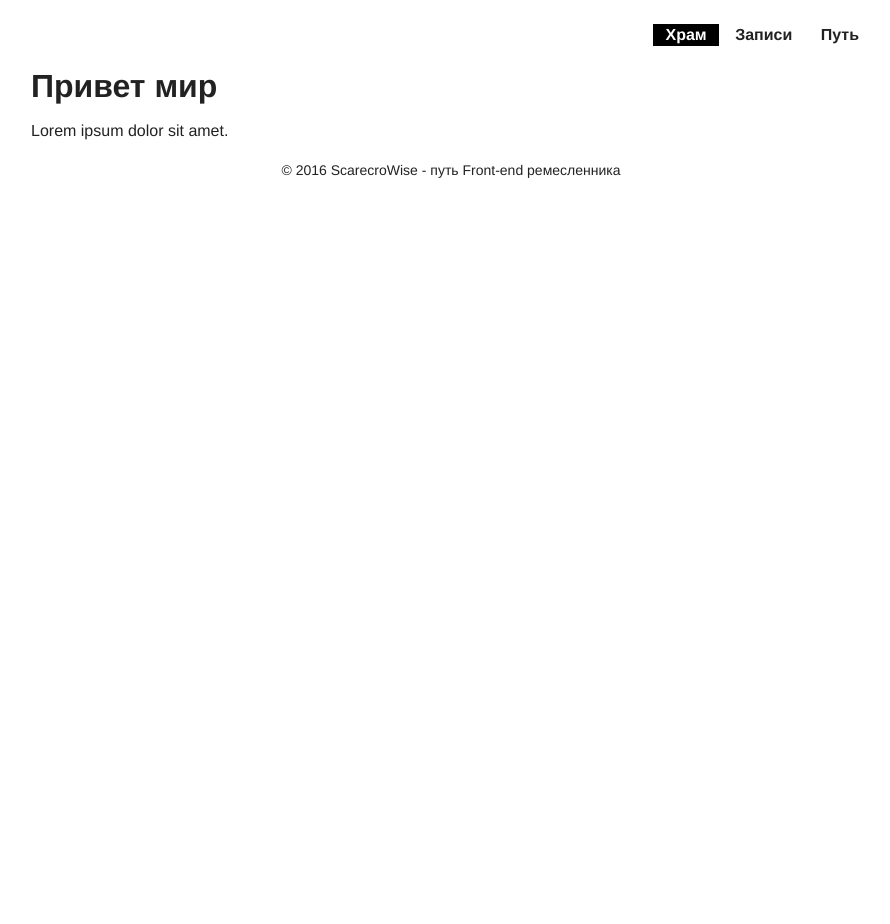
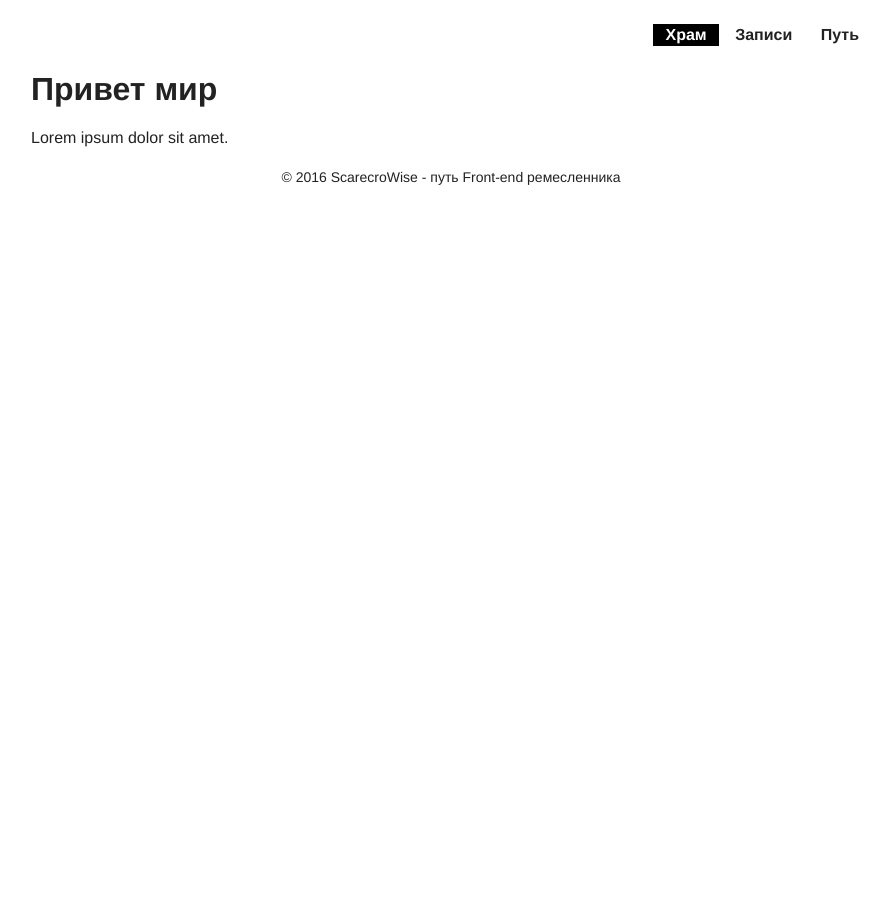
Before and after one commit to ScarecrowWise/notebook, a Jekyll site: the page built from index.html, in a window 1280 px wide. Shown: the whole page, without its empty margins (189-1079 px from the left). Built offline with Jekyll 4.4.1, drawn with Linux system fonts in a browser that asks for light colours; Markdown is read by kramdown in place of the engine named in the settings.

Commit message:
h1-h6 typography

```diff
--- a/_sass/_basic.scss
+++ b/_sass/_basic.scss
@@ -9,39 +9,35 @@
 	color: #222;
 }
 
-a {
-	text-decoration: none;
-	color: #222;
-	&:visited {
-		color: #222;
-	}
-	&:hover {
-		text-decoration: underline;
-	}
-}
+
 h1 {
 	font-size: 32px;
 	font-weight: 600;
 	margin-bottom: 0.67em;
+	line-height: 1.2em;
 }
 h2 {
 	font-size: 24px;
 	font-weight: 600;
 	margin-bottom: 0.75em;
+	line-height: 1.4em;
 }
 h3 {
 	font-size: 18px;
 	font-weight: 600;
 	margin-bottom: 0.83em;
+	line-height: normal;
 }
 h4 {
 	font-size: 16px;
 	font-weight: 600;
 	margin-bottom: 1.5em;
+	line-height: normal;
 }
 h5 {
 	font-size: 14px;
 	margin-bottom: 1.67em;
+	line-height: normal;
 }
 small {
 	font-size: 75%;
@@ -54,11 +50,7 @@
 
 .wrapper-404 {
 	padding: 100px 0;
-	h1 {
-		text-align: center;
-		text-transform: uppercase;
-	}
-	h2 {
+	h1,h2 {
 		text-align: center;
 	}
 }
```
